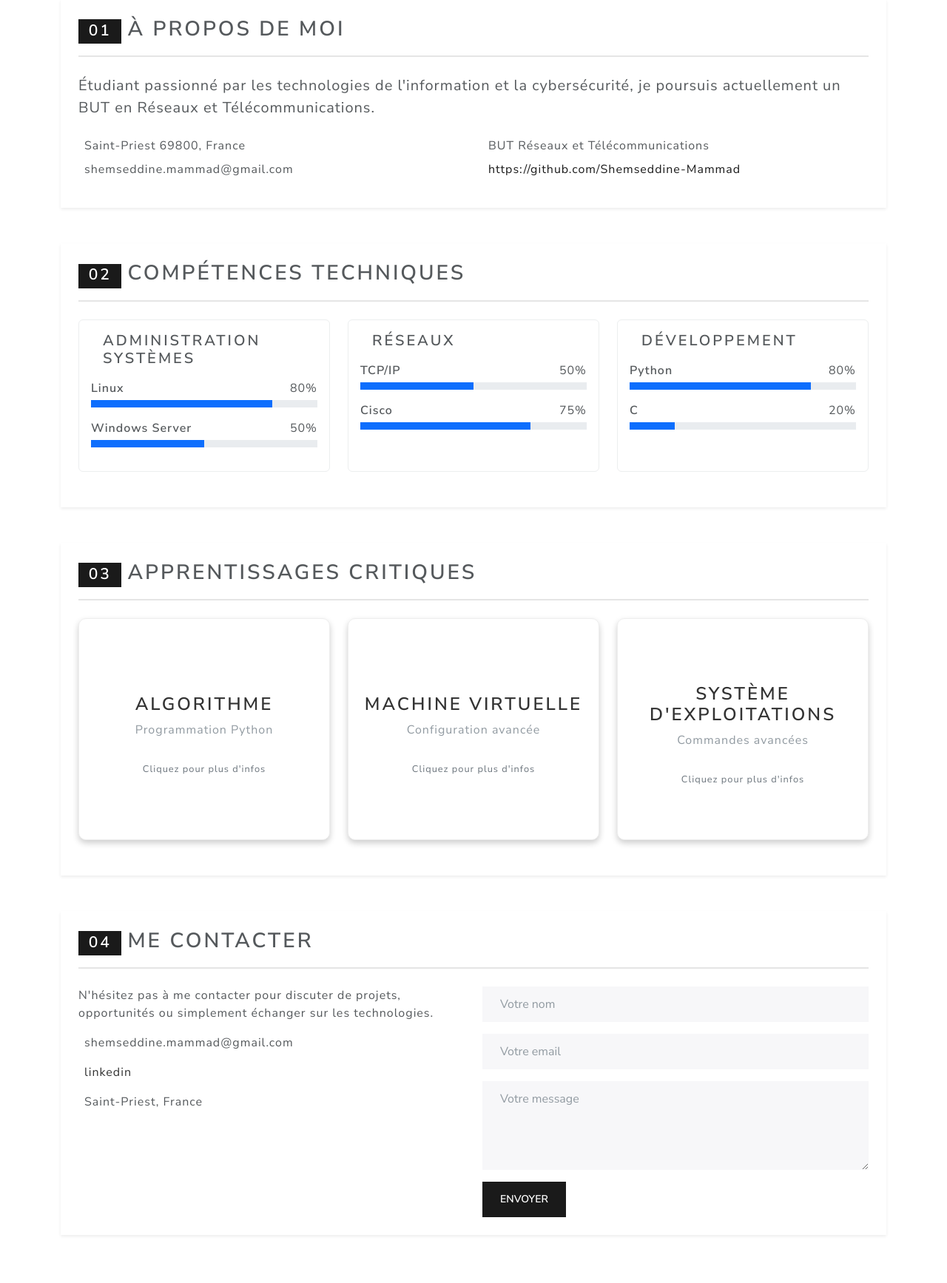
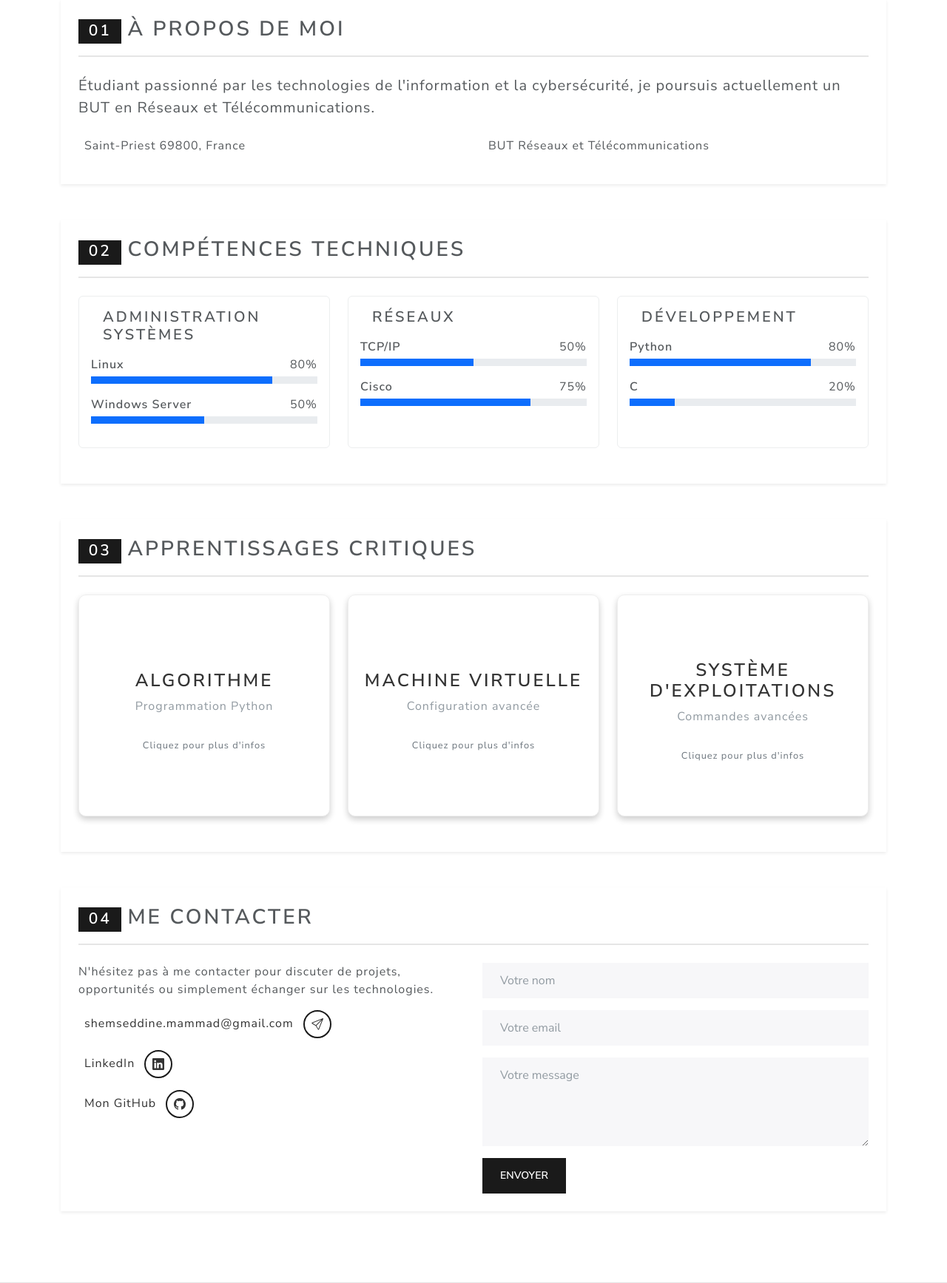
Before and after one commit to Shemseddine-Mammad/SAE1.4, a Symfony app: template templates/shems/portfolio.html.twig in a window 1280 px wide. Shown: the part 545-2280 px from the top of the page at 74% size. Run offline with Twig, Linux system fonts and the light colour scheme; the template is opened without the code that fills it, so the values that code supplies are empty; some libraries are stand-ins or nearby versions.

Commit message:
sauvegarde 07/05/2025

```diff
--- a/templates/shems/cv.html.twig
+++ b/templates/shems/cv.html.twig
@@ -19,8 +19,7 @@
                 <span class="badge bg-light text-dark p-2"><i class="bi bi-telephone"></i> 07 69 43 85 72</span>
                 <span class="badge bg-light text-dark p-2"><i class="bi bi-geo-alt"></i> Saint-Priest 69800, France</span>
             </div>
-            <p class="lead">Étudiant en première année de formation supérieure en Réseaux et Télécommunications à Université Jean Monnet, passionné par les technologies de l'information et les systèmes de communication. Je cherche à développer mes compétences en administration réseau, cybersécurité et télécommunications grâce à des projets pratiques.
-</p>
+            <p class="lead">Étudiant en première année en BUT Réseaux et Télécommunications à Université Jean Monnet, je suis à la recherche d’une alternance, je suis passionné par les technologies de l'information et les systèmes de communication. Je cherche à développer mes compétences en administration réseau, cybersécurité et à participer aux missions de votre entreprise.</p>
         </div>
     </div>
 
--- a/templates/shems/portfolio.html.twig
+++ b/templates/shems/portfolio.html.twig
@@ -32,16 +32,11 @@
                             <div class="col-md-6">
                                 <ul class="list-unstyled">
                                     <li class="mb-2"><i class="bi bi-geo-alt text-primary me-2"></i> Saint-Priest 69800, France</li>
-                                    <li class="mb-2"><i class="bi bi-envelope text-primary me-2"></i> shemseddine.mammad@gmail.com</li>
                                 </ul>
                             </div>
                             <div class="col-md-6">
                                 <ul class="list-unstyled">
                                     <li class="mb-2"><i class="bi bi-mortarboard text-primary me-2"></i> BUT Réseaux et Télécommunications</li>
-                                    <li class="mb-2">
-                                        <i class="bi bi-github text-primary me-2"></i>
-                                        <a href="https://github.com/Shemseddine-Mammad" target="_blank" class="text-decoration-none">https://github.com/Shemseddine-Mammad</a>
-                                    </li>
                                 </ul>
                             </div>
                         </div>
@@ -236,17 +231,37 @@
                     <div class="col-md-6">
                         <p>N'hésitez pas à me contacter pour discuter de projets, opportunités ou simplement échanger sur les technologies.</p>
                         <ul class="list-unstyled contact-info">
+                            <!-- Pour le bouton email -->
                             <li class="mb-3">
                                 <i class="bi bi-envelope-fill text-primary me-2"></i>
-                                <a>shemseddine.mammad@gmail.com</a>
+                                <a href="mailto:shemseddine.mammad@gmail.com">shemseddine.mammad@gmail.com</a>
+                                <a href="mailto:shemseddine.mammad@gmail.com" class="btn btn-outline-primary rounded-circle ms-2" style="width: 38px; height: 38px; padding: 6px 0; display: inline-flex; align-items: center; justify-content: center;">
+                                    <svg xmlns="http://www.w3.org/2000/svg" width="16" height="16" fill="currentColor" class="bi bi-send" viewBox="0 0 16 16">
+                                        <path d="M15.854.146a.5.5 0 0 1 .11.54l-5.819 14.547a.75.75 0 0 1-1.329.124l-3.178-4.995L.643 7.184a.75.75 0 0 1 .124-1.33L15.314.037a.5.5 0 0 1 .54.11ZM6.636 10.07l2.761 4.338L14.13 2.576zm6.787-8.201L1.591 6.602l4.339 2.76z"/>
+                                    </svg>
+                                </a>
                             </li>
+
+                            <!-- Pour le bouton LinkedIn -->
                             <li class="mb-3">
                                 <i class="bi bi-linkedin text-primary me-2"></i>
-                                <a href="https://www.linkedin.com/in/shemseddine-mammad-697882359/" target="_blank">linkedin</a>
+                                <a href="https://www.linkedin.com/in/shemseddine-mammad-697882359/" target="_blank">LinkedIn</a>
+                                <a href="https://www.linkedin.com/in/shemseddine-mammad-697882359/" target="_blank" class="btn btn-outline-primary rounded-circle ms-2" style="width: 38px; height: 38px; padding: 6px 0; display: inline-flex; align-items: center; justify-content: center;">
+                                    <svg xmlns="http://www.w3.org/2000/svg" width="16" height="16" fill="currentColor" class="bi bi-linkedin" viewBox="0 0 16 16">
+                                        <path d="M0 1.146C0 .513.526 0 1.175 0h13.65C15.474 0 16 .513 16 1.146v13.708c0 .633-.526 1.146-1.175 1.146H1.175C.526 16 0 15.487 0 14.854V1.146zm4.943 12.248V6.169H2.542v7.225h2.401zm-1.2-8.212c.837 0 1.358-.554 1.358-1.248-.015-.709-.52-1.248-1.342-1.248-.822 0-1.359.54-1.359 1.248 0 .694.521 1.248 1.327 1.248h.016zm4.908 8.212V9.359c0-.216.016-.432.08-.586.173-.431.568-.878 1.232-.878.869 0 1.216.662 1.216 1.634v3.865h2.401V9.25c0-2.22-1.184-3.252-2.764-3.252-1.274 0-1.845.7-2.165 1.193v.025h-.016a5.54 5.54 0 0 1 .016-.025V6.169h-2.4c.03.678 0 7.225 0 7.225h2.4z"/>
+                                    </svg>
+                                </a>
                             </li>
+
+                            <!-- Pour le bouton GitHub -->
                             <li class="mb-3">
-                                <i class="bi bi-geo-alt-fill text-primary me-2"></i>
-                                Saint-Priest, France
+                                <i class="bi bi-github text-primary me-2"></i>
+                                <a href="https://github.com/Shemseddine-Mammad" target="_blank">Mon GitHub</a>
+                                <a href="https://github.com/Shemseddine-Mammad" target="_blank" class="btn btn-outline-primary rounded-circle ms-2" style="width: 38px; height: 38px; padding: 6px 0; display: inline-flex; align-items: center; justify-content: center;">
+                                   <svg xmlns="http://www.w3.org/2000/svg" width="16" height="16" fill="currentColor" class="bi bi-github" viewBox="0 0 16 16">
+                                        <path d="M8 0C3.58 0 0 3.58 0 8c0 3.54 2.29 6.53 5.47 7.59.4.07.55-.17.55-.38 0-.19-.01-.82-.01-1.49-2.01.37-2.53-.49-2.69-.94-.09-.23-.48-.94-.82-1.13-.28-.15-.68-.52-.01-.53.63-.01 1.08.58 1.23.82.72 1.21 1.87.87 2.33.66.07-.52.28-.87.51-1.07-1.78-.2-3.64-.89-3.64-3.95 0-.87.31-1.59.82-2.15-.08-.2-.36-1.02.08-2.12 0 0 .67-.21 2.2.82.64-.18 1.32-.27 2-.27s1.36.09 2 .27c1.53-1.04 2.2-.82 2.2-.82.44 1.1.16 1.92.08 2.12.51.56.82 1.27.82 2.15 0 3.07-1.87 3.75-3.65 3.95.29.25.54.73.54 1.48 0 1.07-.01 1.93-.01 2.2 0 .21.15.46.55.38A8.01 8.01 0 0 0 16 8c0-4.42-3.58-8-8-8"/>
+                                    </svg>
+                                </a>
                             </li>
                         </ul>
                     </div>
```
Also changed, not shown: public/cv/CV.png, 1 other file.
